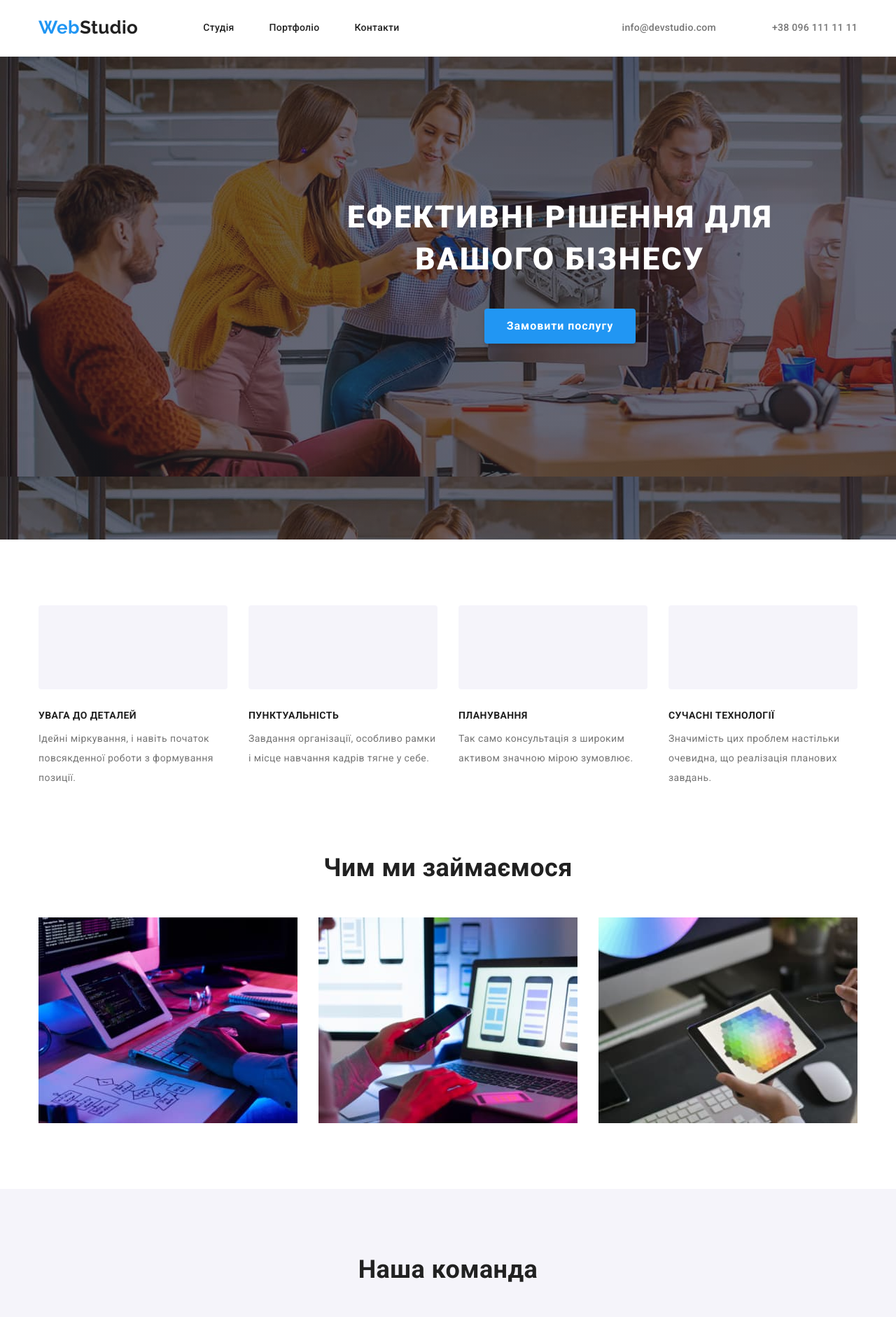
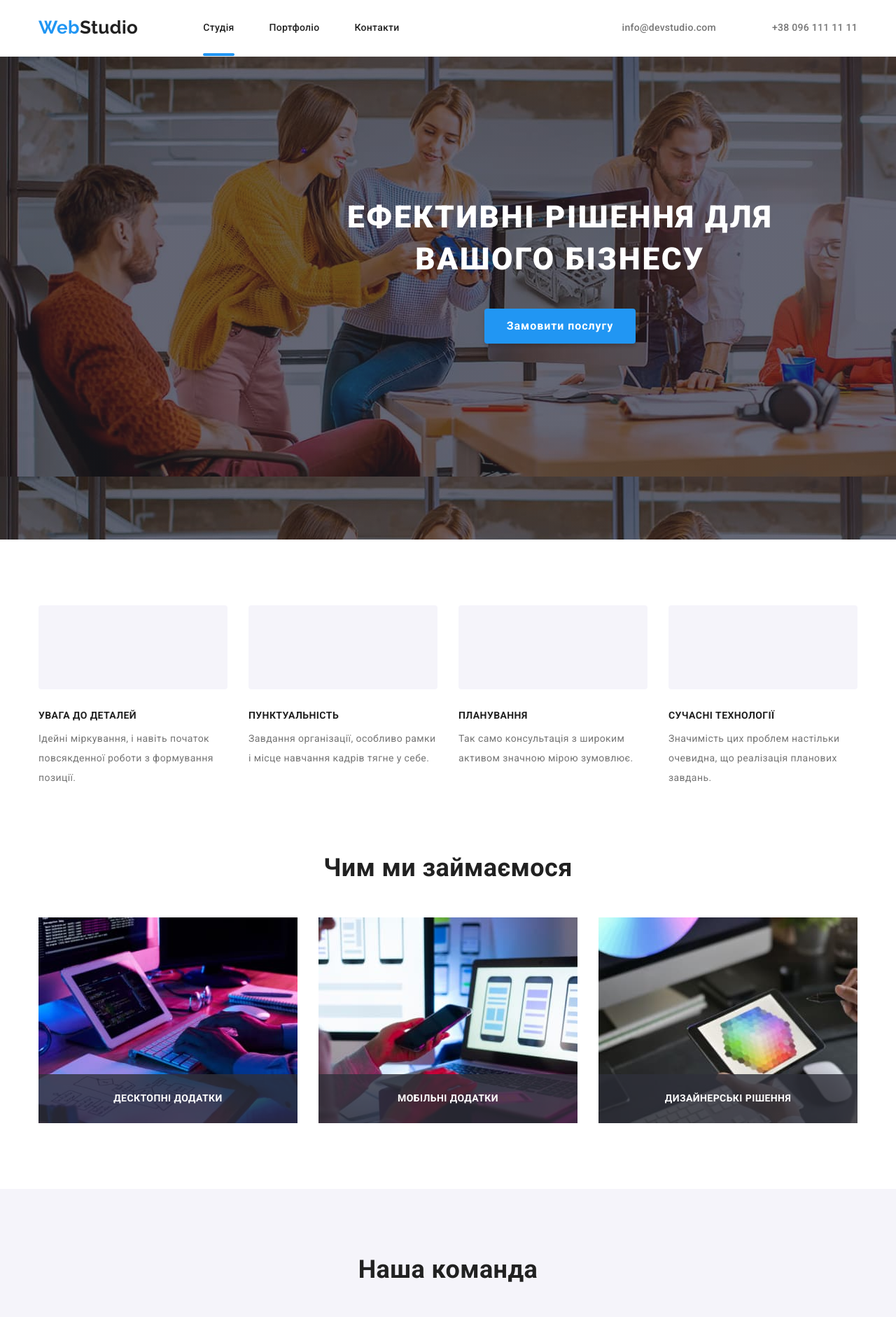
Before and after one commit to SerhyRymar/goit-markup-hw-05, a plain HTML site: page index.html in a window 1280 px wide. Shown: the top 1882 px of the page at 70% size. Drawn offline with nearby package versions, Linux system fonts and the light colour scheme.

Commit message:
Add-page-studio

```diff
--- a/css/styles.css
+++ b/css/styles.css
@@ -134,11 +134,40 @@ img {
 	transition: opacity 250ms var(--timing-function);
 	bottom: -1px;
 }
+.current-portfolio::after {
+	content: " ";
+	position: absolute;
+	left: 0;
+	bottom: 0;
+
+	display: block;
+	width: 100%;
+	height: 4px;
+
+	background-color: var(--accent-color);
+	border-radius: 2px;
+	opacity: 0;
+	transition: opacity 250ms var(--timing-function);
+	bottom: -1px;
+}
 
 .header-nav:hover::after {
 	opacity: 1;
 }
 
+.current::after {
+	content: " ";
+	position: absolute;
+	display: block;
+	width: 100%;
+	height: 4px;
+
+	background-color: var(--accent-color);
+	border-radius: 2px;
+	bottom: -1px;
+	left: 0;
+	opacity: 1;
+}
 .header-conect {
 	display: flex;
 	align-items: center;
@@ -296,10 +325,30 @@ img {
 }
 .main-product-list {
 	margin-right: 30px;
+	position: relative;
 }
 .main-product-list:nth-child(3n) {
 	margin-right: 0;
 }
+
+.main-prodact-text {
+	position: absolute;
+	bottom: 0;
+	right: 0;
+	width: 100%;
+	padding-top: 27px;
+	padding-bottom: 27px;
+
+    font-weight: 700;
+    font-size: 14px;
+    line-height: 1.14;
+    text-align: center;
+    letter-spacing: 0.03em;
+    text-transform: uppercase;
+    color: var(--primary-white-color);
+	background-color:  rgba(47, 48, 58, 0.8);
+}
+
 .main-team {
 	background: #f5f4fa;
 }
@@ -360,9 +409,12 @@ img {
 	display: flex;
 	align-items: center;
 	justify-content: center;
+
+	transition: background-color 250ms var(--timing-function);
 }
 .team-social-icon {
 	fill: var(--primary-icon-color);
+	transition: fill 250ms var(--timing-function);
 }
 .team-social-link:hover,
 .team-social-link:focus {
@@ -403,6 +455,7 @@ img {
 }
 .clients-logo-icon {
 	fill: var(--primary-icon-color);
+	transition: fill 250ms var(--timing-function);
 }
 .clients-logo-item:hover,
 .clients-logo-item:focus {
--- a/index.html
+++ b/index.html
@@ -32,7 +32,7 @@
 						</div>
 					</a>
 					<ul class="header-list">
-						<li class="header-list-item"><a href="./index.html" class="header-nav">Студія</a></li>
+						<li class="header-list-item"><a href="./index.html" class="header-nav current">Студія</a></li>
 						<li class="header-list-item"><a href="./portfolio.html" class="header-nav">Портфоліо</a></li>
 						<li class="header-list-item"><a href="#" class="header-nav">Контакти</a></li>
 					</ul>
@@ -108,12 +108,17 @@
 					<ul class="container-main-product">
 						<li class="main-product-list">
 							<img src="./images/keyboard.jpg" alt="Клавиатура на столе" width="370" height="294" />
+							<p class="main-prodact-text">Десктопні додатки</p>
 						</li>
 						<li class="main-product-list">
 							<img src="./images/telephone.jpg" alt="Телефон в руках" width="370" height="294" />
+							<p class="main-prodact-text">Мобільні додатки</p>
+						</li>
 						</li>
 						<li class="main-product-list">
 							<img src="./images/tablet.jpg" alt="Работа за планшетом" width="370" height="294" />
+							<p class="main-prodact-text">Дизайнерські рішення</p>
+						</li>
 						</li>
 					</ul>
 				</div>
```
Also changed, not shown: portfolio.html (+1 -1 lines).
